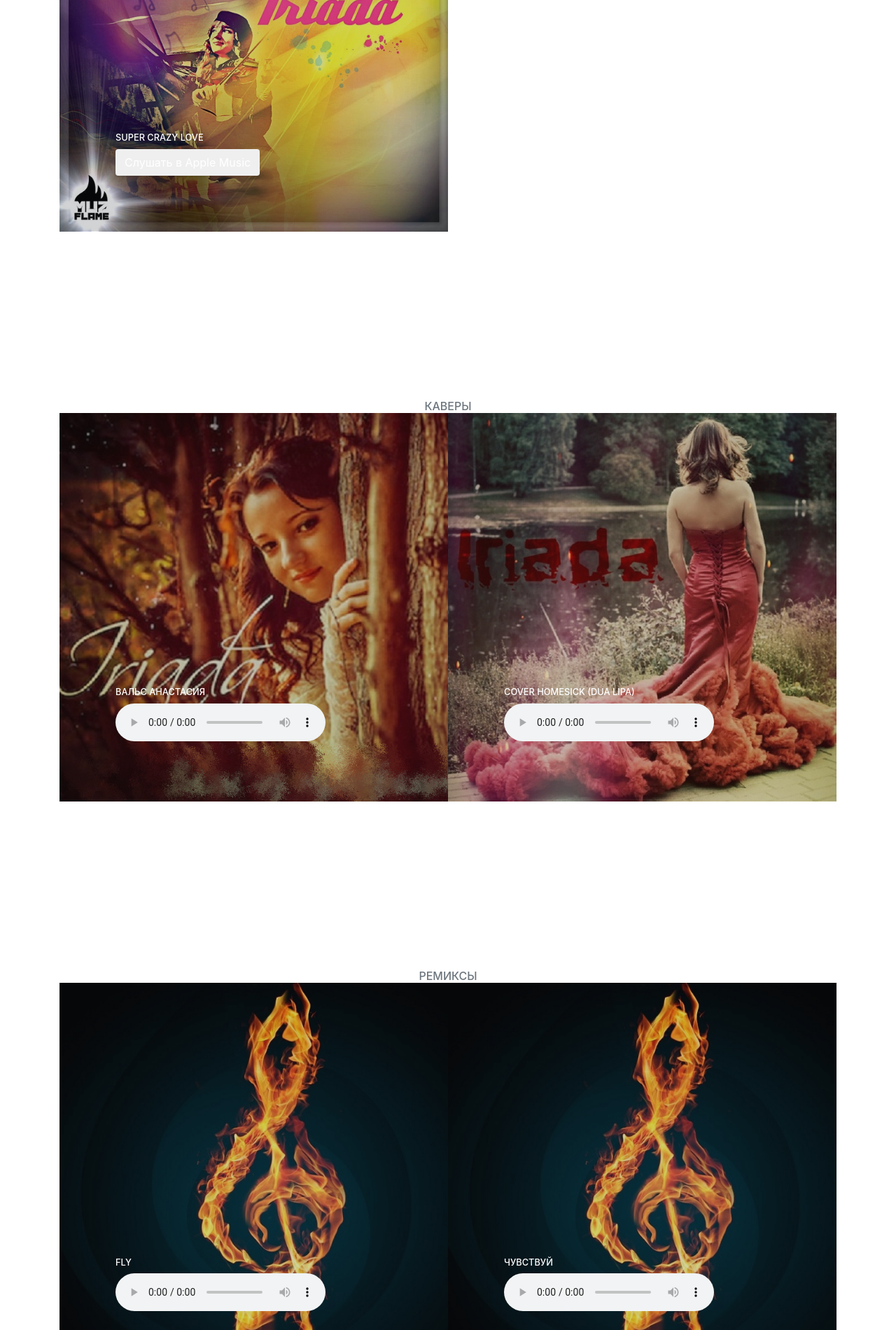
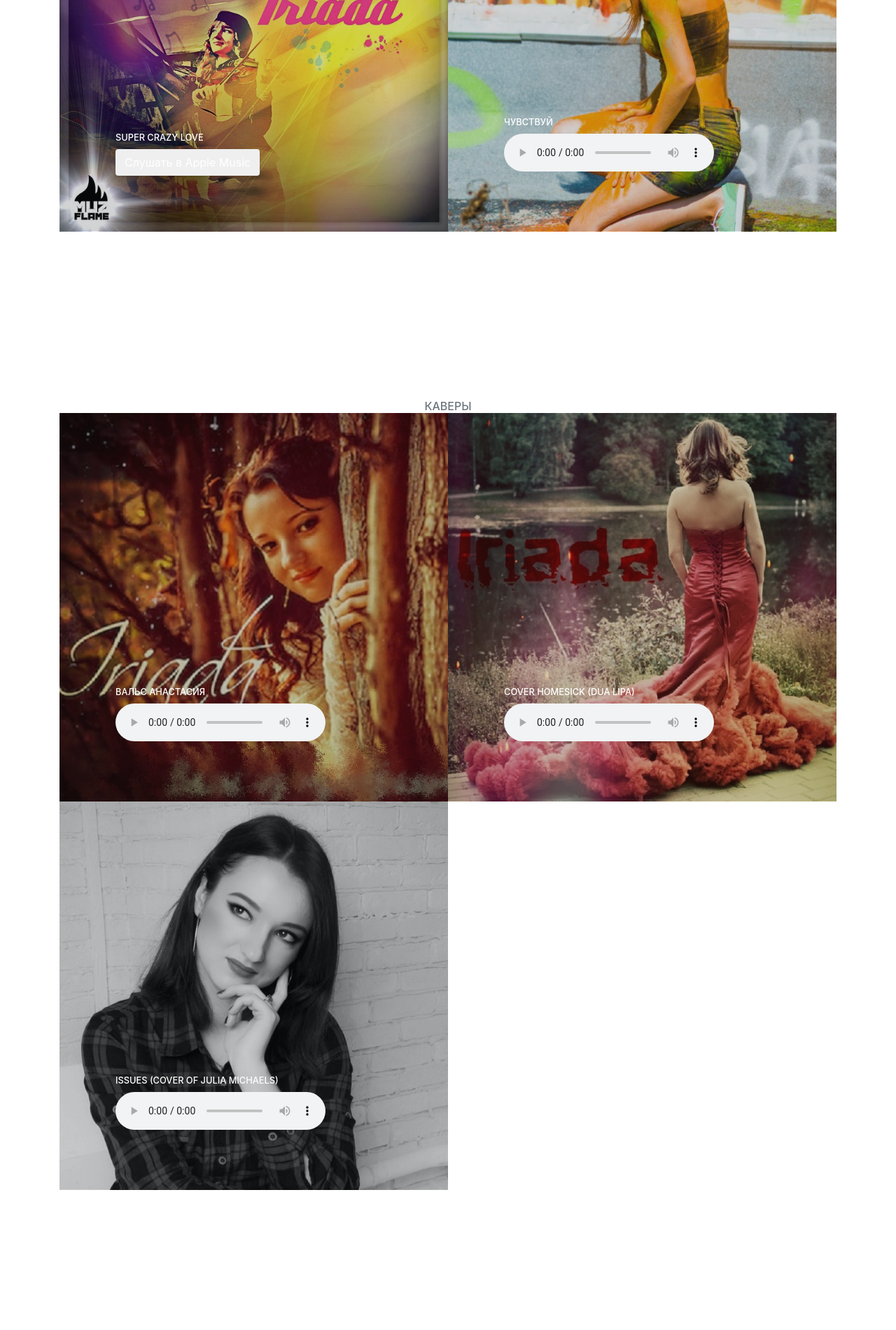
Before and after one commit to energy11900/energy.github.io, a website with bundled scripts: page index.html in a window 1280 px wide. Shown: the part 3323-5223 px from the top of the page at 70% size. Built offline with nearby package versions, Linux system fonts and the light colour scheme.

Commit message:
new track

```diff
--- a/index.html
+++ b/index.html
@@ -289,6 +289,20 @@
               <img class="img-fluid" src="img/portfolio-6.jpg" alt="">
             </a>
           </div>
+		  <div class="col-lg-6">
+			<a class="portfolio-item" href="#">
+			  <span class="caption">
+				<span class="caption-content">
+				  <h2>Чувствуй</h2>
+					<audio controls preload="metadata">
+					  <source src="song/remix2.mp3" type="audio/mpeg">
+					Your browser does not support the audio element.
+					</audio>
+				</span>
+			  </span>
+			  <img class="img-fluid" src="img/image6-feel.jpg" alt="">
+			</a>
+		  </div>
         </div>
       </div>
     </section>
@@ -325,6 +339,20 @@
 					</span>
 				  </span>
 				  <img class="img-fluid" src="img/cover-2.jpg" alt="">
+				</a>
+			  </div>
+			  <div class="col-lg-6">
+				<a class="portfolio-item" href="#">
+				  <span class="caption">
+					<span class="caption-content">
+					  <h2>Issues (cover of Julia Michaels)</h2>
+						<audio controls preload="metadata">
+						  <source src="song/cover3.mp3" type="audio/mpeg">
+						Your browser does not support the audio element.
+						</audio>
+					</span>
+				  </span>
+				  <img class="img-fluid" src="img/image5-issues.jpg" alt="">
 				</a>
 			  </div>
 		</div>
```
Also changed, not shown: img/image5-issues.jpg (added), img/image6-feel.jpg (added), 1 other file.
